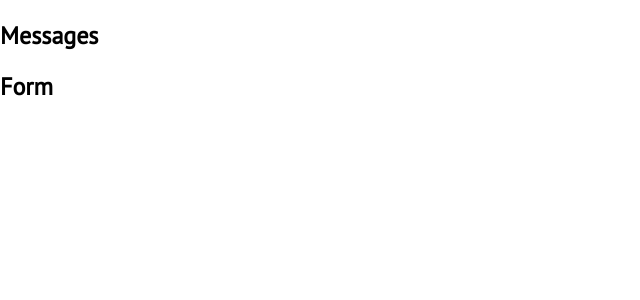
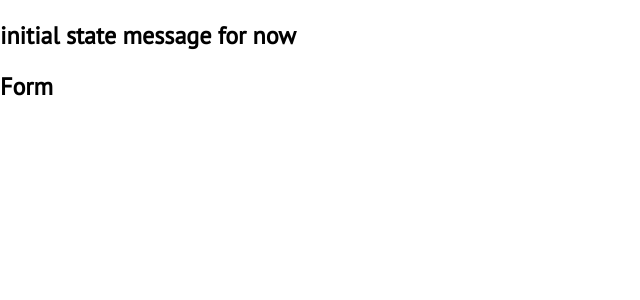
Before and after one commit to FlorianSdorra/chat-window, a React (Create React App) app: page / in a window 1280 px wide. Shown: the top 300 px of the page, without its empty margins (0-640 px from the left). Built offline with nearby package versions, Linux system fonts and the light colour scheme.

Commit message:
there we go, connected store to component

```diff
--- a/src/components/MessagesContainer.js
+++ b/src/components/MessagesContainer.js
@@ -1,7 +1,12 @@
 import React from 'react';
+import {connect} from 'react-redux'
 
 const MessagesContainer = props => {
-    return <h2>Messages</h2>
+    return <h2>{props.message}</h2>
 }
 
-export default MessagesContainer
+const mapStateToProps = state => {
+    return state;
+};
+
+export default connect(mapStateToProps)(MessagesContainer)
```
